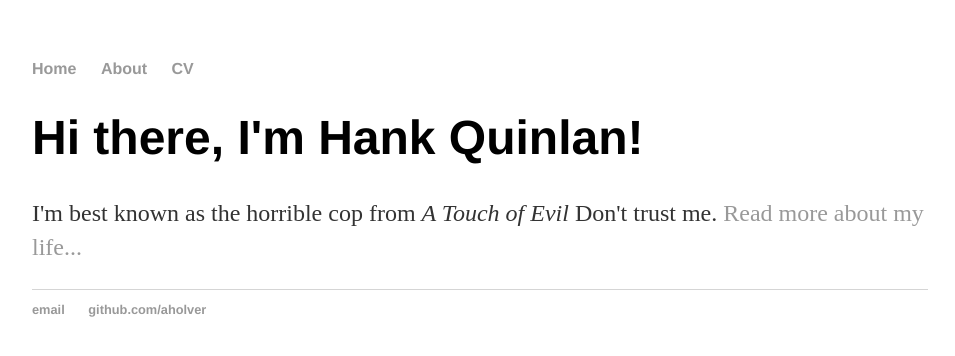
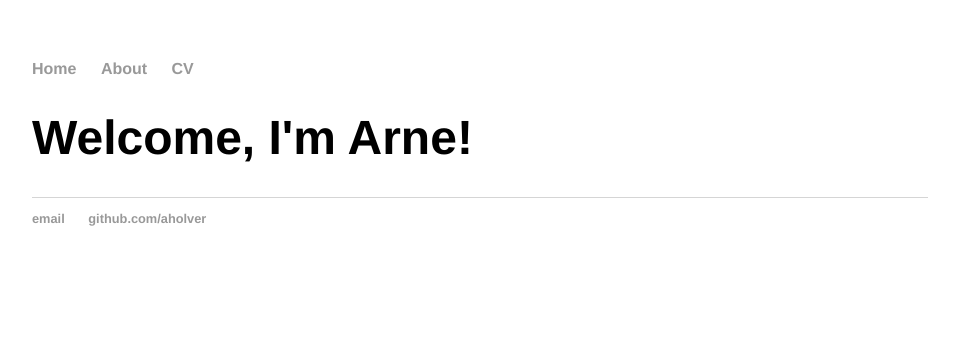
Before and after one commit to aholver/aholver.github.io, a Jekyll site: the page built from index.html, in a window 1280 px wide. Shown: the top 356 px of the page, without its empty margins (160-1115 px from the left). Built offline with Jekyll 4.4.1, drawn with Linux system fonts in a browser that asks for light colours.

Commit message:
Update index.html

```diff
--- a/index.html
+++ b/index.html
@@ -3,6 +3,5 @@ layout: default
 title: Hank Quinlan, Horrible Cop
 ---
 <div class="blurb">
-	<h1>Hi there, I'm Hank Quinlan!</h1>
-	<p>I'm best known as the horrible cop from <em>A Touch of Evil</em> Don't trust me. <a href="/about">Read more about my life...</a></p>
+	<h1>Welcome, I'm Arne!</h1>
 </div><!-- /.blurb -->
```
